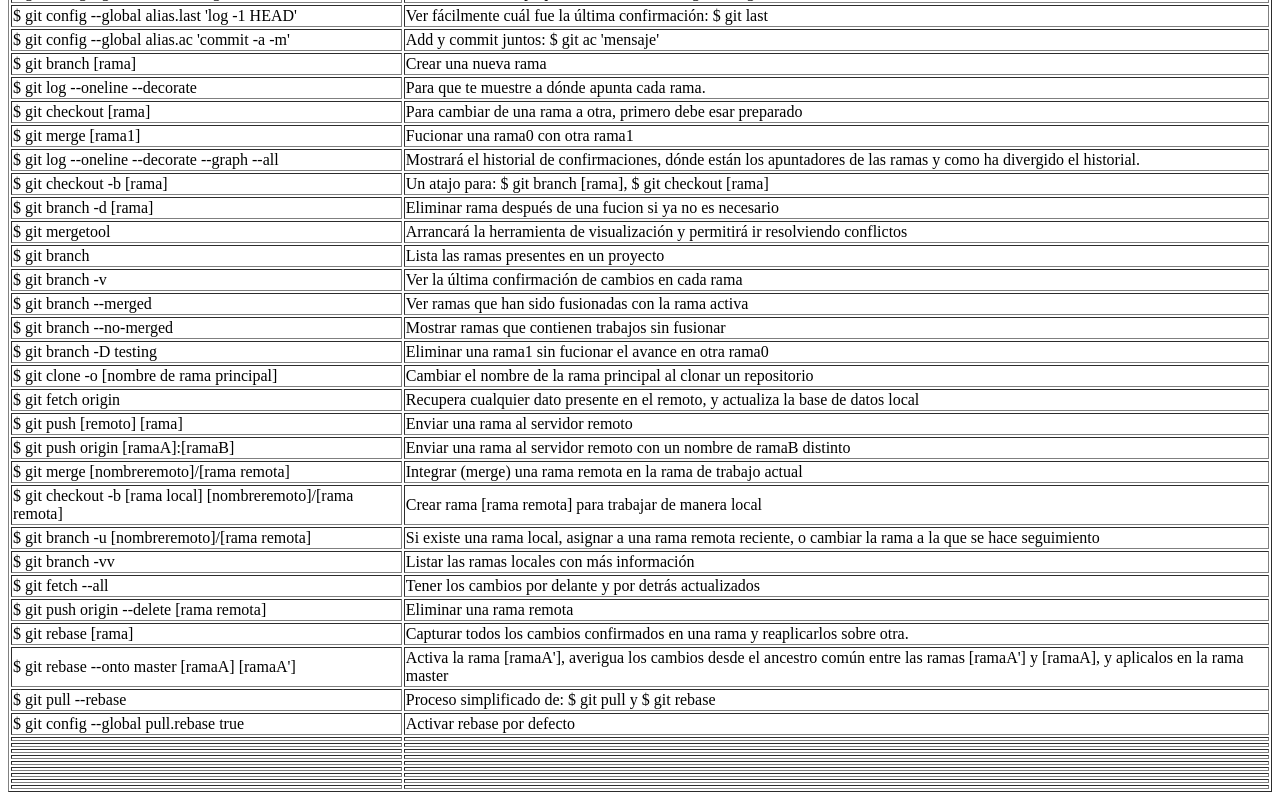
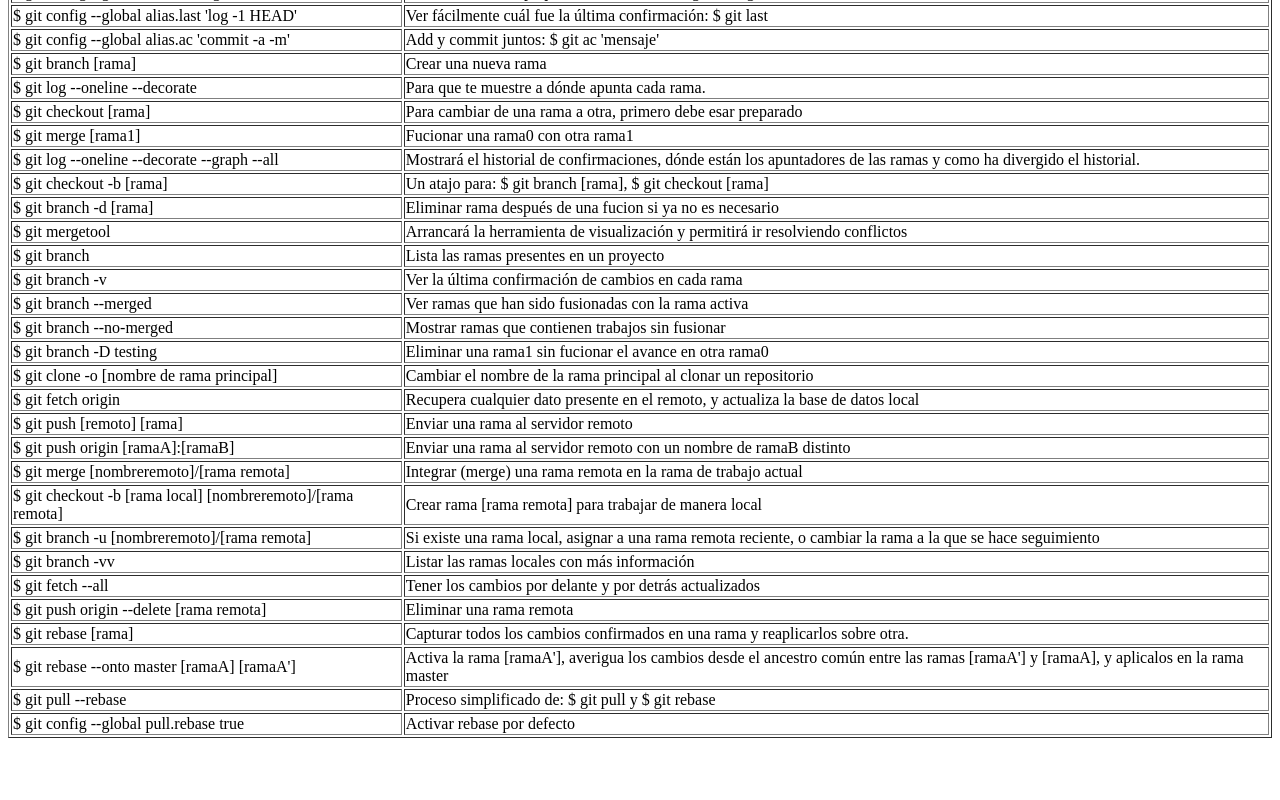
Before and after one commit to Dragon-R/progit, a plain HTML site: page index.html in a window 1280 px wide. Shown: the part 1278-2078 px from the top of the page. After the commit the page ends 2024 px from the top, so only its background shows below. Drawn offline with Linux system fonts and the light colour scheme.

Commit message:
ramificaciones

```diff
--- a/index.html
+++ b/index.html
@@ -324,42 +324,6 @@
             <td>$ git config --global pull.rebase true</td>
             <td>Activar rebase por defecto</td>
         </tr>
-        <tr>
-            <td></td>
-            <td></td>
-        </tr>
-        <tr>
-            <td></td>
-            <td></td>
-        </tr>
-        <tr>
-            <td></td>
-            <td></td>
-        </tr>
-        <tr>
-            <td></td>
-            <td></td>
-        </tr>
-        <tr>
-            <td></td>
-            <td></td>
-        </tr>
-        <tr>
-            <td></td>
-            <td></td>
-        </tr>
-        <tr>
-            <td></td>
-            <td></td>
-        </tr>
-        <tr>
-            <td></td>
-            <td></td>
-        </tr>
-        <tr>
-            <td></td>
-            <td></td>
-        </tr>
     </table>
 </body>
 </html>
```
